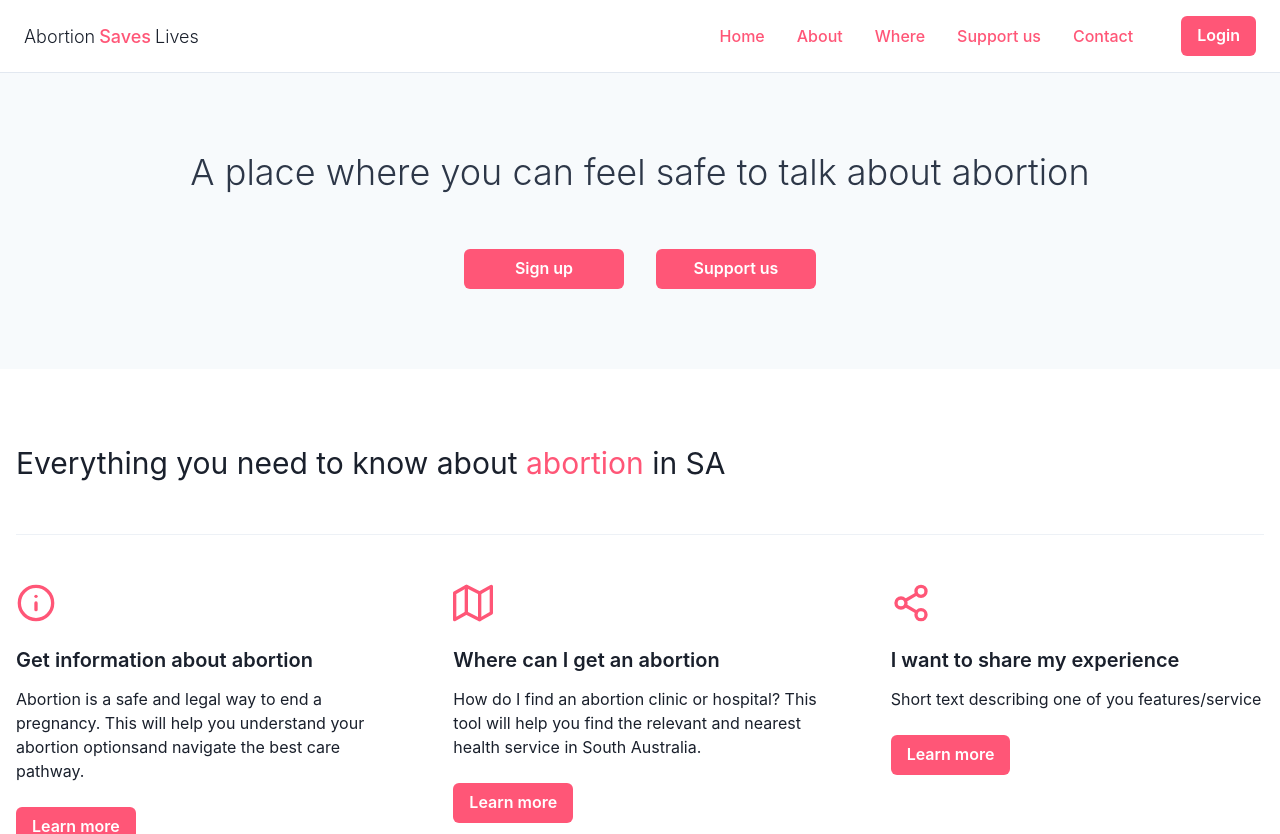
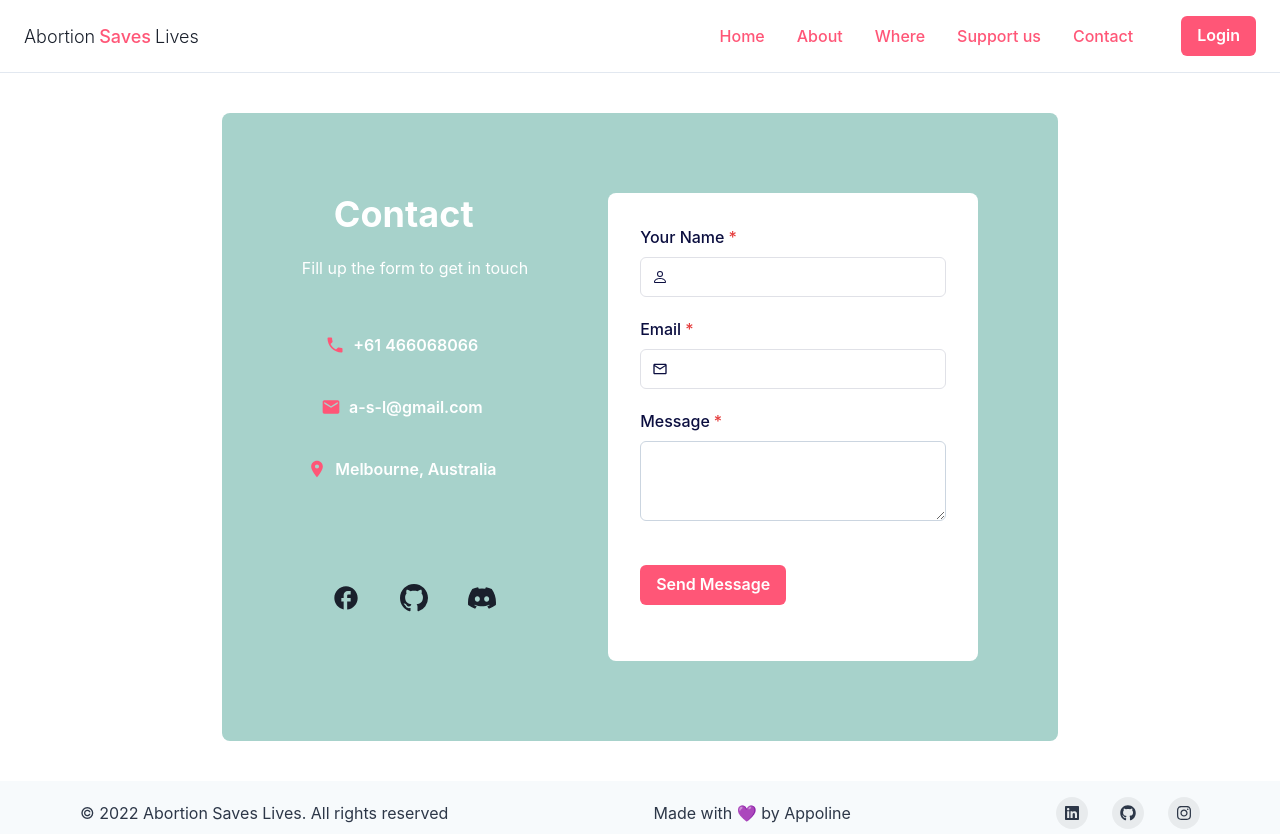
Before and after one commit to appolinefr/Abortion-saves-lives, a React (Create React App) app in the folder client/: page /contact in a window 1280 px wide. Shown: the top 834 px of the page. Built offline with nearby package versions, Linux system fonts and the light colour scheme.

Commit message:
added react router and installed react-dom. Created contact page and started creating routes in App.js

```diff
--- a/client/package.json
+++ b/client/package.json
@@ -14,6 +14,7 @@
     "framer-motion": "^6.5.1",
     "react": "^18.2.0",
     "react-dom": "^18.2.0",
+    "react-router-dom": "^6.4.3",
     "react-scripts": "5.0.1",
     "web-vitals": "^2.1.4"
   },
--- a/client/src/App.js
+++ b/client/src/App.js
@@ -1,17 +1,22 @@
 import React from "react";
 import NavBar from "./components/NavBar";
-import MainPageHero from "./components/MainPageHero";
 import Footer from "./components/Footer";
-import MainBodyPage from "./components/MainPageBody";
 import { ChakraProvider } from "@chakra-ui/react";
+import { BrowserRouter as Router, Routes, Route } from "react-router-dom";
+import Contact from "./pages/Contact";
+import Home from "./pages/Home";
 
 function App() {
   return (
     <ChakraProvider>
-      <NavBar />
-      <MainPageHero />
-      <MainBodyPage />
-      <Footer />
+      <Router>
+        <NavBar />
+        <Routes>
+          <Route path="/" element={<Home />} />
+          <Route path="/contact" element={<Contact />} />
+        </Routes>
+        <Footer />
+      </Router>
     </ChakraProvider>
   );
 }
--- /dev/null
+++ b/client/src/components/ContactForm/index.js
@@ -0,0 +1,199 @@
+import { useState } from "react";
+import {
+  FormControl,
+  FormLabel,
+  Textarea,
+  Box,
+  Input,
+  Container,
+  Button,
+  Flex,
+  Heading,
+  VStack,
+  HStack,
+  Wrap,
+  WrapItem,
+  Text,
+  IconButton,
+  InputGroup,
+  InputLeftElement,
+} from "@chakra-ui/react";
+
+import {
+  MdPhone,
+  MdEmail,
+  MdLocationOn,
+  MdFacebook,
+  MdOutlineEmail,
+} from "react-icons/md";
+
+import { BsGithub, BsDiscord, BsPerson } from "react-icons/bs";
+
+export default function FormContact() {
+  const [input, setInput] = useState("");
+
+  const handleInputChange = (e) => setInput(e.target.value);
+
+  return (
+    <Container maxW="full" mt={0} centerContent overflow="hidden">
+      <Flex>
+        <Box
+          bg={"#A7D2CB"}
+          color="white"
+          borderRadius="lg"
+          m={{ sm: 4, md: 16, lg: 10 }}
+          p={{ sm: 5, md: 5, lg: 16 }}
+        >
+          <Box p={4}>
+            <Wrap spacing={{ base: 20, sm: 3, md: 5, lg: 20 }}>
+              <WrapItem>
+                <Box>
+                  <Heading ml={8}>Contact</Heading>
+                  <Text mt={{ sm: 3, md: 5, lg: 5 }} color="white">
+                    Fill up the form to get in touch
+                  </Text>
+                  <Box py={{ base: 5, sm: 5, md: 8, lg: 10 }}>
+                    <VStack pl={0} spacing={3} alignItems="flex-start">
+                      <Button
+                        size="md"
+                        height="50px"
+                        width="200px"
+                        variant="ghost"
+                        color="white"
+                        _hover={{ variant: "ghost", cursor: "default" }}
+                        leftIcon={<MdPhone color={"#FF5677"} size="20px" />}
+                      >
+                        +61 466068066
+                      </Button>
+                      <Button
+                        size="md"
+                        height="50px"
+                        width="200px"
+                        variant="ghost"
+                        color="white"
+                        _hover={{ variant: "ghost", cursor: "default" }}
+                        leftIcon={<MdEmail color={"#FF5677"} size="20px" />}
+                      >
+                        a-s-l@gmail.com
+                      </Button>
+                      <Button
+                        size="md"
+                        height="50px"
+                        width="200px"
+                        variant="ghost"
+                        color="white"
+                        _hover={{ variant: "ghost", cursor: "default" }}
+                        leftIcon={
+                          <MdLocationOn color={"#FF5677"} size="20px" />
+                        }
+                      >
+                        Melbourne, Australia
+                      </Button>
+                    </VStack>
+                  </Box>
+                  <HStack
+                    mt={{ lg: 10, md: 10 }}
+                    spacing={5}
+                    px={5}
+                    alignItems="flex-start"
+                  >
+                    <IconButton
+                      aria-label="facebook"
+                      variant="ghost"
+                      size="lg"
+                      isRound={true}
+                      _hover={{ bg: "#FF5677" }}
+                      icon={<MdFacebook size="28px" />}
+                    />
+                    <IconButton
+                      aria-label="github"
+                      variant="ghost"
+                      size="lg"
+                      isRound={true}
+                      _hover={{ bg: "#FF5677" }}
+                      icon={<BsGithub size="28px" />}
+                    />
+                    <IconButton
+                      aria-label="discord"
+                      variant="ghost"
+                      size="lg"
+                      isRound={true}
+                      _hover={{ bg: "#FF5677" }}
+                      icon={<BsDiscord size="28px" />}
+                    />
+                  </HStack>
+                </Box>
+              </WrapItem>
+              <WrapItem>
+                <Box bg="white" borderRadius="lg">
+                  <Box m={8} color="#0B0E3F">
+                    <VStack spacing={5}>
+                      <FormControl isRequired>
+                        <FormLabel>Your Name</FormLabel>
+                        <InputGroup borderColor="#E0E1E7">
+                          <InputLeftElement
+                            pointerEvents="none"
+                            children={<BsPerson color="gray.800" />}
+                          />
+                          <Input
+                            type="text"
+                            size="md"
+                            value={input}
+                            onChange={handleInputChange}
+                            focusBorderColor="#FF5677"
+                          />
+                        </InputGroup>
+                      </FormControl>
+                      <FormControl isRequired>
+                        <FormLabel>Email</FormLabel>
+                        <InputGroup borderColor="#E0E1E7">
+                          <InputLeftElement
+                            pointerEvents="none"
+                            children={<MdOutlineEmail color="gray.800" />}
+                          />
+                          <Input
+                            type="text"
+                            size="md"
+                            value={input}
+                            onChange={handleInputChange}
+                            focusBorderColor="#FF5677"
+                          />
+                        </InputGroup>
+                      </FormControl>
+                      <FormControl isRequired>
+                        <FormLabel>Message</FormLabel>
+                        <Textarea
+                          borderColor="gray.300"
+                          _hover={{
+                            borderRadius: "gray.300",
+                          }}
+                          focusBorderColor="#FF5677"
+                        />
+                      </FormControl>
+                      <FormControl id="name" float="right">
+                        <Button
+                          my={6}
+                          as={"a"}
+                          fontSize={"md"}
+                          fontWeight={600}
+                          color={"white"}
+                          bg={"#FF5677"}
+                          href={"#"}
+                          _hover={{
+                            bg: "pink.700",
+                          }}
+                        >
+                          Send Message
+                        </Button>
+                      </FormControl>
+                    </VStack>
+                  </Box>
+                </Box>
+              </WrapItem>
+            </Wrap>
+          </Box>
+        </Box>
+      </Flex>
+    </Container>
+  );
+}
--- /dev/null
+++ b/client/src/pages/Contact/index.js
@@ -0,0 +1,11 @@
+import React from "react";
+
+import FormContact from "../../components/ContactForm";
+
+export default function Contact() {
+  return (
+    <main>
+      <FormContact />
+    </main>
+  );
+}
--- a/client/src/pages/Home/index.js
+++ b/client/src/pages/Home/index.js
@@ -0,0 +1,13 @@
+import React from "react";
+
+import MainPageHero from "../../components/MainPageHero";
+import MainPageBody from "../../components/MainPageBody";
+
+export default function Home() {
+  return (
+    <main>
+      <MainPageHero />
+      <MainPageBody />
+    </main>
+  );
+}
```
Also changed, not shown: 1 other file (tests, documents, lock files or other folders).
